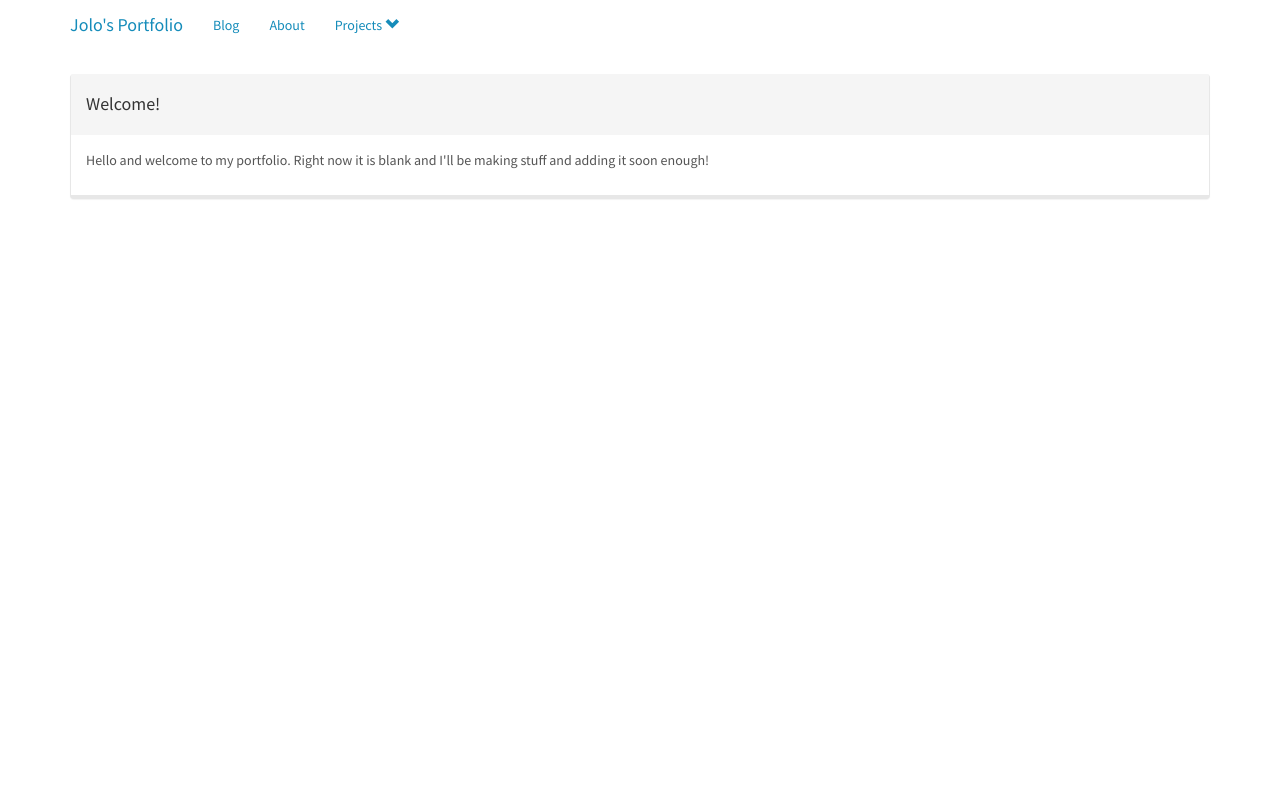
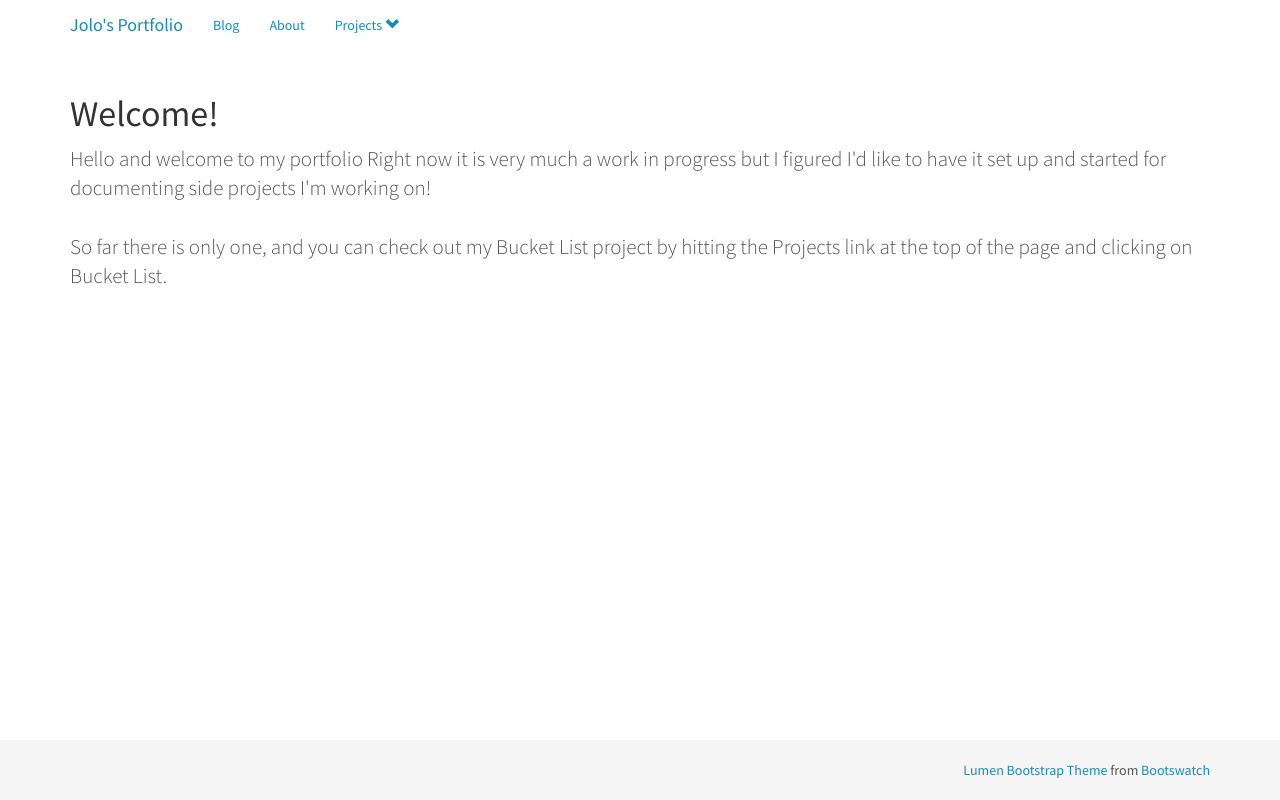
Before and after one commit to jolo0213/jblog-django, a Django app: template templates/flatpages/home.html in a window 1280 px wide. Run offline with Django 3.2, Linux system fonts and the light colour scheme; the template is opened without the code that fills it, so the values that code supplies are empty; some libraries are stand-ins or nearby versions.

Commit message:
Added footer

```diff
--- a/static/css/style.css
+++ b/static/css/style.css
@@ -2,3 +2,37 @@
 	font-color: gray;
 	font-style: italic;
 }
+
+/* Sticky footer styles */
+
+html, body {
+	height: 100%;
+}
+
+#wrap {
+	min-height: 100%;
+	height: auto !important;
+	height: 100%;
+	margin: 0 auto -60px;
+}
+
+#push, #footer {
+	height: 60px;
+}
+
+#footer {
+	background-color: #f5f5f5;
+}
+
+@media (max-width: 767px) {
+	#footer {
+		margin-left: -20px;
+		margin-right: -20px;
+		padding-left: 20px;
+		padding-right: 20px;
+	}
+}
+
+.container .credit {
+    margin: 20px 0;
+}
--- a/templates/base.html
+++ b/templates/base.html
@@ -20,6 +20,7 @@
 </head>
 
 <body>
+    <div id="wrap">
     <nav class="navbar navbar-static-top">
         <div class="container">
             <div class="navbar-header">
@@ -37,10 +38,6 @@
                         </ul>
                     </li>
                 </ul>
-
-            </div>
-
-
             </div>
         </div>
     </nav>
@@ -52,6 +49,12 @@
             </div>
         </div>
     </div>
+</div>
+    <div id="footer">
+        <div class="container">
+            <p class="muted credit pull-right"><a href="http://bootswatch.com/lumen/">Lumen Bootstrap Theme</a> from <a href="http://bootswatch.com/">Bootswatch</a></p>
+        </div>
+    </div>
 </body>
 
 </html>
--- a/templates/flatpages/home.html
+++ b/templates/flatpages/home.html
@@ -2,11 +2,13 @@
 
 {% block content %}
 
-<div class="panel panel-default">
-	<div class="panel-heading"><h4>Welcome!</h4></div>
-	<div class='panel-body'>
-    	<p>Hello and welcome to my portfolio. Right now it is blank and I'll be making stuff and adding it soon enough!</p>
-	</div>
-</div>
+<h1>Welcome!</h1>
+
+<p class="lead">
+Hello and welcome to my portfolio Right now it is very much a work in progress but I figured I'd like to have it set up and started for documenting side projects I'm working on!
+<br><br>
+So far there is only one, and you can check out my Bucket List project by hitting the Projects link at the top of the page and clicking on Bucket List.
+<br><br>
+</p>
 
 {% endblock %}
```
